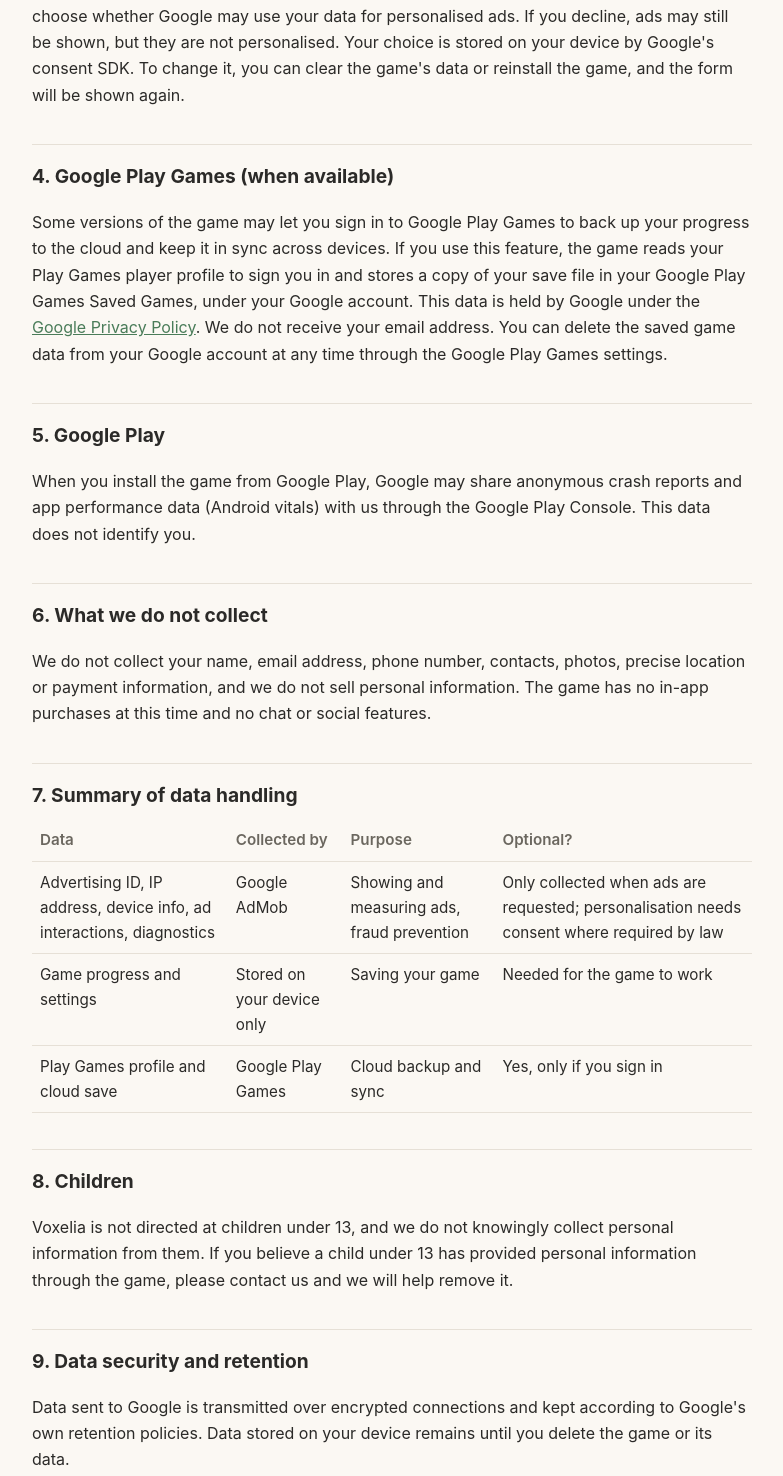
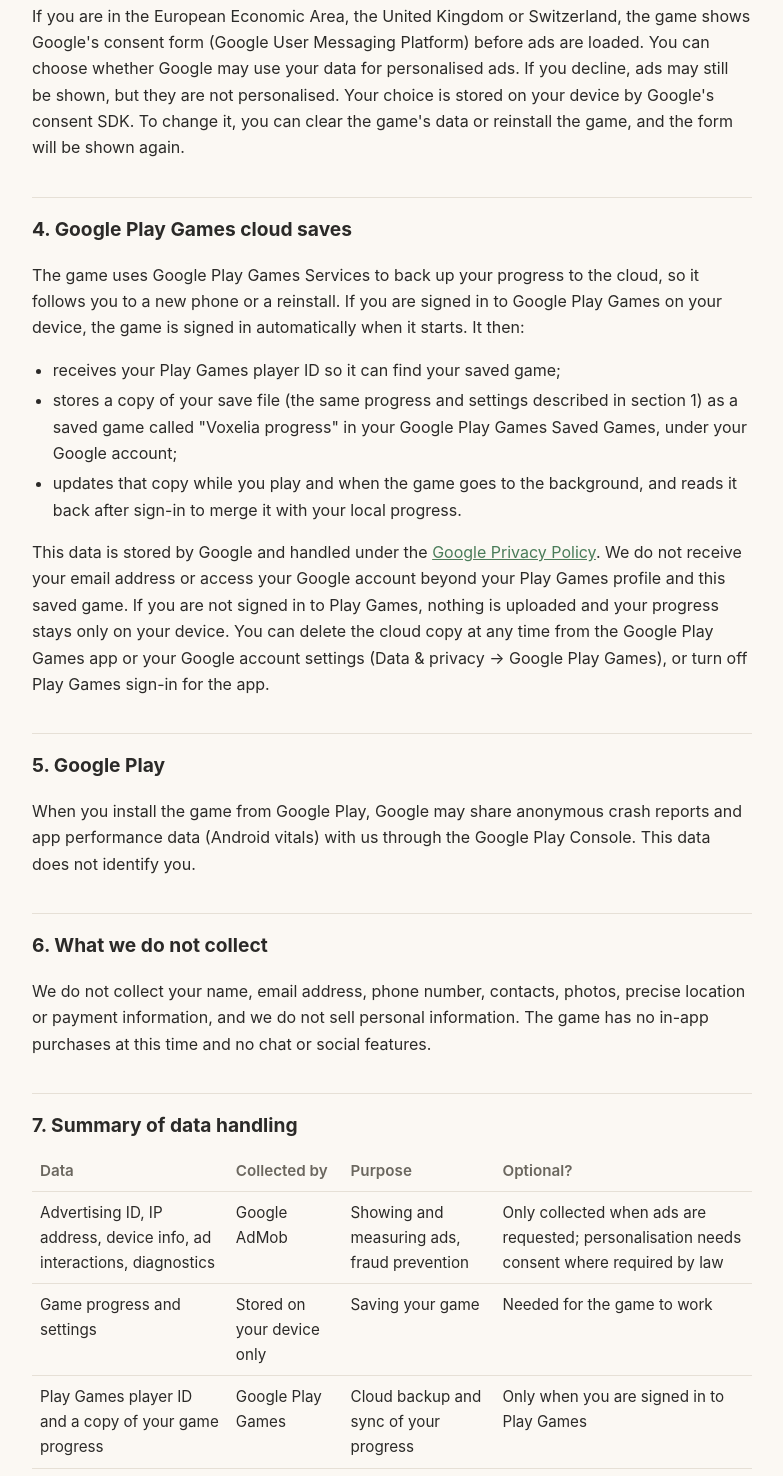
Before and after one commit to Wasilisk/voxelia-privacy, a plain HTML site: page index.html in a window 1280 px wide. Shown: the part 1292-2768 px from the top of the page, without its empty margins (248-1031 px from the left). Drawn offline with Linux system fonts and the light colour scheme.

Commit message:
Revise privacy policy regarding data storage and ads
Updated privacy policy to clarify Google Play Games backup features and data handling.

```diff
--- a/index.html
+++ b/index.html
@@ -34,10 +34,10 @@
 
 <p>This policy explains what information the Voxelia mobile game ("the game", "we", "us") collects, how it is used, and the choices you have. Voxelia is developed by <strong>Wasilisk</strong>.</p>
 
-<p>In short: the game itself has no accounts, does not ask for your name, email or location, and does not run its own servers. Your puzzle progress is stored on your device. The game shows optional rewarded video ads through Google AdMob, and Google collects some device data to serve those ads.</p>
+<p>In short: the game itself has no accounts, does not ask for your name, email or location, and does not run its own servers. Your puzzle progress is stored on your device and, if you are signed in to Google Play Games, backed up to your Google account. The game shows optional rewarded video ads through Google AdMob, and Google collects some device data to serve those ads.</p>
 
 <h2>1. Information stored on your device</h2>
-<p>The game keeps a save file on your device with your puzzle progress (solved levels, stars, unfinished grids, unlocked packs, the hints you have left, which tips you have seen, the day you first opened the Daily Hall) and your settings (music, sound, haptics, language, graphics and similar options). This file stays on your device and is not sent to us. Uninstalling the game or clearing its data deletes it.</p>
+<p>The game keeps a save file on your device with your puzzle progress (solved levels, stars, unfinished grids, unlocked packs, the hints you have left, which tips you have seen, the day you first opened the Daily Hall) and your settings (music, sound, haptics, language, graphics and similar options). This file is not sent to us. If you use Google Play Games, a copy is also backed up to your Google account (see section 4). Uninstalling the game or clearing its data deletes it.</p>
 
 <h2>2. Advertising (Google AdMob)</h2>
 <p>The game offers rewarded video ads that you choose to watch, for example to get extra hints. These ads are provided by Google AdMob. When an ad is requested or shown, the Google Mobile Ads SDK may collect and share with Google:</p>
@@ -54,8 +54,14 @@
 <h2>3. Consent in the EEA, UK and Switzerland</h2>
 <p>If you are in the European Economic Area, the United Kingdom or Switzerland, the game shows Google's consent form (Google User Messaging Platform) before ads are loaded. You can choose whether Google may use your data for personalised ads. If you decline, ads may still be shown, but they are not personalised. Your choice is stored on your device by Google's consent SDK. To change it, you can clear the game's data or reinstall the game, and the form will be shown again.</p>
 
-<h2>4. Google Play Games (when available)</h2>
-<p>Some versions of the game may let you sign in to Google Play Games to back up your progress to the cloud and keep it in sync across devices. If you use this feature, the game reads your Play Games player profile to sign you in and stores a copy of your save file in your Google Play Games Saved Games, under your Google account. This data is held by Google under the <a href="https://policies.google.com/privacy">Google Privacy Policy</a>. We do not receive your email address. You can delete the saved game data from your Google account at any time through the Google Play Games settings.</p>
+<h2>4. Google Play Games cloud saves</h2>
+<p>The game uses Google Play Games Services to back up your progress to the cloud, so it follows you to a new phone or a reinstall. If you are signed in to Google Play Games on your device, the game is signed in automatically when it starts. It then:</p>
+<ul>
+  <li>receives your Play Games player ID so it can find your saved game;</li>
+  <li>stores a copy of your save file (the same progress and settings described in section 1) as a saved game called "Voxelia progress" in your Google Play Games Saved Games, under your Google account;</li>
+  <li>updates that copy while you play and when the game goes to the background, and reads it back after sign-in to merge it with your local progress.</li>
+</ul>
+<p>This data is stored by Google and handled under the <a href="https://policies.google.com/privacy">Google Privacy Policy</a>. We do not receive your email address or access your Google account beyond your Play Games profile and this saved game. If you are not signed in to Play Games, nothing is uploaded and your progress stays only on your device. You can delete the cloud copy at any time from the Google Play Games app or your Google account settings (Data &amp; privacy → Google Play Games), or turn off Play Games sign-in for the app.</p>
 
 <h2>5. Google Play</h2>
 <p>When you install the game from Google Play, Google may share anonymous crash reports and app performance data (Android vitals) with us through the Google Play Console. This data does not identify you.</p>
@@ -69,7 +75,7 @@
   <tbody>
     <tr><td>Advertising ID, IP address, device info, ad interactions, diagnostics</td><td>Google AdMob</td><td>Showing and measuring ads, fraud prevention</td><td>Only collected when ads are requested; personalisation needs consent where required by law</td></tr>
     <tr><td>Game progress and settings</td><td>Stored on your device only</td><td>Saving your game</td><td>Needed for the game to work</td></tr>
-    <tr><td>Play Games profile and cloud save</td><td>Google Play Games</td><td>Cloud backup and sync</td><td>Yes, only if you sign in</td></tr>
+    <tr><td>Play Games player ID and a copy of your game progress</td><td>Google Play Games</td><td>Cloud backup and sync of your progress</td><td>Only when you are signed in to Play Games</td></tr>
   </tbody>
 </table>
 
```
